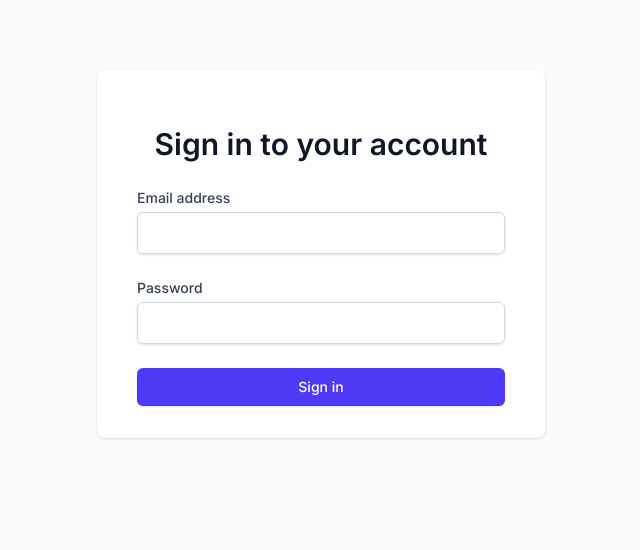
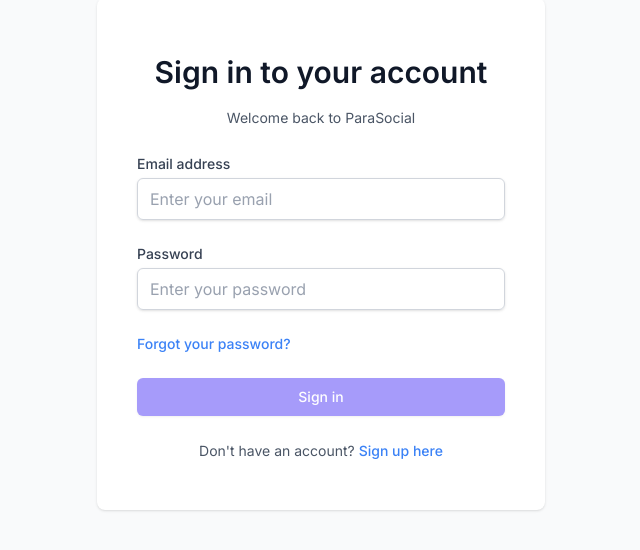
Before and after one commit to orbithammer/parasocial, a Next.js app in the folder frontend/: page /login in a window 1280 px wide. Shown: the part 146-696 px from the top of the page, without its empty margins (319-959 px from the left). Built offline with nearby package versions, Linux system fonts and the light colour scheme.

Commit message:
loginPage doesn't nav to /dashboard

```diff
--- a/frontend/src/app/login/page.tsx
+++ b/frontend/src/app/login/page.tsx
@@ -1,21 +1,84 @@
 // frontend/src/app/login/page.tsx
-// Version: 1.1.0
-// Simple login page without external dependencies to fix 500 error
+// Version: 2.0.0
+// Complete login page with authentication and navigation
 
 'use client'
 
 import { useState } from 'react'
-import { useAuth } from '@/contexts/AuthContext'
+import { useRouter } from 'next/navigation'
+import Link from 'next/link'
+
+interface LoginResponse {
+  success: boolean
+  data?: {
+    user: {
+      id: string
+      email: string
+      username: string
+      displayName: string
+    }
+    token: string
+  }
+  error?: string
+}
 
 export default function LoginPage(): React.JSX.Element {
-  const [email, setEmail] = useState('')
-  const [password, setPassword] = useState('')
-  const { login, isLoading, error } = useAuth()
+  const router = useRouter()
+  const [formData, setFormData] = useState({
+    email: '',
+    password: ''
+  })
+  const [isLoading, setIsLoading] = useState(false)
+  const [error, setError] = useState('')
+
+  const handleInputChange = (e: React.ChangeEvent<HTMLInputElement>) => {
+    const { name, value } = e.target
+    setFormData(prev => ({ ...prev, [name]: value }))
+    if (error) setError('') // Clear error when user types
+  }
 
   const handleSubmit = async (e: React.FormEvent) => {
     e.preventDefault()
-    await login(email, password)
+    setIsLoading(true)
+    setError('')
+
+    try {
+      const response = await fetch('http://localhost:3001/auth/login', {
+        method: 'POST',
+        headers: {
+          'Content-Type': 'application/json',
+        },
+        body: JSON.stringify({
+          email: formData.email,
+          password: formData.password
+        }),
+      })
+
+      const result: LoginResponse = await response.json()
+
+      if (response.ok && result.success && result.data) {
+        // Set cookie that middleware expects
+        document.cookie = `auth-token=${result.data.token}; path=/; max-age=86400; secure=false; samesite=lax`
+
+        // Store in localStorage too
+        localStorage.setItem('authToken', result.data.token)
+        localStorage.setItem('user', JSON.stringify(result.data.user))
+
+        // Navigate to dashboard
+        router.push('/dashboard')
+      } else {
+        setError(result.error || 'Login failed. Please check your credentials.')
+      }
+
+    } catch (networkError) {
+      setError('Unable to connect to server. Please try again.')
+      console.error('Login error:', networkError)
+    } finally {
+      setIsLoading(false)
+    }
   }
+
+  const isFormValid = formData.email && formData.password
 
   return (
     <div className="min-h-screen bg-gray-50 flex flex-col justify-center py-12 sm:px-6 lg:px-8">
@@ -26,15 +89,18 @@ export default function LoginPage(): React.JSX.Element {
               <h2 className="mt-6 text-center text-3xl font-extrabold text-gray-900">
                 Sign in to your account
               </h2>
+              <p className="mt-2 text-center text-sm text-gray-600">
+                Welcome back to ParaSocial
+              </p>
             </div>
 
             {error && (
-              <div className="bg-red-50 border border-red-200 text-red-700 px-4 py-3 rounded">
-                {error}
+              <div className="bg-red-50 border border-red-200 text-red-700 px-4 py-3 rounded relative">
+                <span className="block sm:inline">{error}</span>
               </div>
             )}
 
-            <form className="space-y-6" onSubmit={handleSubmit}>
+            <form className="space-y-6" onSubmit={handleSubmit} noValidate>
               <div>
                 <label htmlFor="email" className="block text-sm font-medium text-gray-700">
                   Email address
@@ -46,9 +112,11 @@ export default function LoginPage(): React.JSX.Element {
                     type="email"
                     autoComplete="email"
                     required
-                    value={email}
-                    onChange={(e) => setEmail(e.target.value)}
-                    className="appearance-none block w-full px-3 py-2 border border-gray-300 rounded-md shadow-sm placeholder-gray-400 focus:outline-none focus:ring-indigo-500 focus:border-indigo-500"
+                    value={formData.email}
+                    onChange={handleInputChange}
+                    disabled={isLoading}
+                    className="appearance-none block w-full px-3 py-2 border border-gray-300 rounded-md shadow-sm placeholder-gray-400 text-gray-900 focus:outline-none focus:ring-indigo-500 focus:border-indigo-500"
+                    placeholder="Enter your email"
                   />
                 </div>
               </div>
@@ -64,23 +132,60 @@ export default function LoginPage(): React.JSX.Element {
                     type="password"
                     autoComplete="current-password"
                     required
-                    value={password}
-                    onChange={(e) => setPassword(e.target.value)}
-                    className="appearance-none block w-full px-3 py-2 border border-gray-300 rounded-md shadow-sm placeholder-gray-400 focus:outline-none focus:ring-indigo-500 focus:border-indigo-500"
+                    value={formData.password}
+                    onChange={handleInputChange}
+                    disabled={isLoading}
+                    className="appearance-none block w-full px-3 py-2 border border-gray-300 rounded-md shadow-sm placeholder-gray-400 text-gray-900 focus:outline-none focus:ring-indigo-500 focus:border-indigo-500"
+                    placeholder="Enter your password"
                   />
+                </div>
+              </div>
+
+              <div className="flex items-center justify-between">
+                <div className="text-sm">
+                  <Link
+                    href="/forgot-password"
+                    className="font-medium text-indigo-600 hover:text-indigo-500"
+                  >
+                    Forgot your password?
+                  </Link>
                 </div>
               </div>
 
               <div>
                 <button
                   type="submit"
-                  disabled={isLoading}
-                  className="w-full flex justify-center py-2 px-4 border border-transparent rounded-md shadow-sm text-sm font-medium text-white bg-indigo-600 hover:bg-indigo-700 focus:outline-none focus:ring-2 focus:ring-offset-2 focus:ring-indigo-500 disabled:opacity-50"
+                  disabled={!isFormValid || isLoading}
+                  className="w-full flex justify-center py-2 px-4 border border-transparent rounded-md shadow-sm text-sm font-medium text-white bg-indigo-600 hover:bg-indigo-700 focus:outline-none focus:ring-2 focus:ring-offset-2 focus:ring-indigo-500 disabled:opacity-50 disabled:cursor-not-allowed"
                 >
-                  {isLoading ? 'Signing in...' : 'Sign in'}
+                  {isLoading ? (
+                    <>
+                      <svg className="animate-spin -ml-1 mr-3 h-4 w-4 text-white" xmlns="http://www.w3.org/2000/svg" fill="none" viewBox="0 0 24 24">
+                        <circle className="opacity-25" cx="12" cy="12" r="10" stroke="currentColor" strokeWidth="4"></circle>
+                        <path className="opacity-75" fill="currentColor" d="m4 12a8 8 0 018-8V0C5.373 0 0 5.373 0 12h4zm2 5.291A7.962 7.962 0 014 12H0c0 3.042 1.135 5.824 3 7.938l3-2.647z"></path>
+                      </svg>
+                      Signing in...
+                    </>
+                  ) : (
+                    'Sign in'
+                  )}
                 </button>
               </div>
             </form>
+
+            <div className="mt-6">
+              <div className="text-center">
+                <p className="text-sm text-gray-600">
+                  Don't have an account?{' '}
+                  <Link
+                    href="/register"
+                    className="font-medium text-indigo-600 hover:text-indigo-500"
+                  >
+                    Sign up here
+                  </Link>
+                </p>
+              </div>
+            </div>
           </div>
         </div>
       </div>
@@ -89,5 +194,5 @@ export default function LoginPage(): React.JSX.Element {
 }
 
 // frontend/src/app/login/page.tsx
-// Version: 1.1.0
-// Simple login page without external dependencies to fix 500 error
+// Version: 2.0.0
+// Complete login page with authentication and navigation
--- a/frontend/src/components/auth/RegisterComponent.tsx
+++ b/frontend/src/components/auth/RegisterComponent.tsx
@@ -1,3 +1,7 @@
+// frontend/src/components/auth/RegisterComponent.tsx
+// Version: 1.2.0
+// Fixed: Updated API base URL to match backend route mounting at /api/auth
+
 'use client'
 
 import { useState } from 'react'
@@ -63,7 +67,7 @@ interface RegisterComponentProps {
  *
  * @param onRegisterSuccess - Callback fired when registration succeeds
  * @param onRegisterError - Callback fired when registration fails
- * @param apiBaseUrl - Base URL for API calls (defaults to /api/v1)
+ * @param apiBaseUrl - Base URL for API calls (defaults to backend with /api prefix)
  */
 export default function RegisterComponent({
   onRegisterSuccess,
@@ -87,7 +91,7 @@ export default function RegisterComponent({
   /**
    * Handle input field changes
    * Updates form state when user types in any field
-   * FIXED: Properly remove field errors instead of setting empty strings
+   * Removes field errors when user starts typing
    */
   const handleInputChange = (event: React.ChangeEvent<HTMLInputElement>) => {
     const { name, value } = event.target
@@ -102,7 +106,7 @@ export default function RegisterComponent({
       setError(null)
     }
 
-    // FIXED: Remove field error entirely instead of setting empty string
+    // Remove field error entirely instead of setting empty string
     if (fieldErrors[name]) {
       setFieldErrors(prev => {
         const newErrors = { ...prev }
@@ -132,7 +136,6 @@ export default function RegisterComponent({
   /**
    * Validate form fields client-side
    * Returns true if form is valid, false otherwise
- * FIXED: Complete validation with all required rules
    */
   const validateForm = (): boolean => {
     const errors: Record<string, string> = {}
@@ -150,7 +153,7 @@ const validateForm = (): boolean => {
       errors.username = 'Username can only contain letters, numbers, and underscores'
     }
 
-  // Password validation - FIXED: Complete priority-based validation
+    // Password validation - Complete priority-based validation
     if (formData.password.length < 8) {
       errors.password = 'Password must be at least 8 characters'
     } else if (!/(?=.*[a-z])/.test(formData.password)) {
@@ -166,7 +169,7 @@ const validateForm = (): boolean => {
       errors.confirmPassword = 'Passwords do not match'
     }
 
-  // FIXED: Set the errors object completely (this clears any previous errors)
+    // Set the errors object completely (this clears any previous errors)
     setFieldErrors(errors)
     return Object.keys(errors).length === 0
   }
@@ -198,7 +201,7 @@ const validateForm = (): boolean => {
         displayName: formData.displayName.trim() || formData.username
       }
 
-      // Call backend AuthController register endpoint
+      // Call backend AuthController register endpoint at /api/auth/register
       const response = await fetch(`${apiBaseUrl}/auth/register`, {
         method: 'POST',
         headers: {
@@ -232,37 +235,22 @@ const validateForm = (): boolean => {
     }
   }
 
-  /**
-   * Check if form is valid for submission
-   * FIXED: Check for actual error values, not just object keys
-   */
-  const isFormValid =
-  !isLoading && (
-    formData.email.trim() !== '' &&
-    formData.username.trim() !== '' &&
-    formData.password.trim() !== '' &&
-    formData.confirmPassword.trim() !== '' &&
-    Object.keys(fieldErrors).length === 0
-  )
-
-  /**
-   * Get field error message for display
-   * FIXED: Return error only if it's not empty
-   */
-  const getFieldError = (fieldName: string): string | null => {
-    const error = fieldErrors[fieldName]
-    return error && error.trim() !== '' ? error : null
-  }
-
   return (
-    <section className="register-container">
+    <div className="register-container">
+      <div className="register-card">
         <header className="register-header">
           <h1>Create Account</h1>
-        <p>Join ParaSocial and start sharing your content</p>
+          <p>Join ParaSocial and start sharing your thoughts with the world</p>
         </header>
 
+        {error && (
+          <div className="error-message" role="alert">
+            {error}
+          </div>
+        )}
+
         <form onSubmit={handleSubmit} className="register-form" noValidate>
-        {/* Email input field */}
+          {/* Email Field */}
           <div className="form-group">
             <label htmlFor="email" className="form-label">
               Email Address
@@ -273,20 +261,20 @@ const validateForm = (): boolean => {
               type="email"
               value={formData.email}
               onChange={handleInputChange}
-            className={`form-input ${getFieldError('email') ? 'form-input-error' : ''}`}
               placeholder="Enter your email"
+              className={`form-input ${fieldErrors.email ? 'error' : ''}`}
               required
               autoComplete="email"
-            disabled={isLoading}
+              aria-describedby={fieldErrors.email ? 'email-error' : undefined}
             />
-          {getFieldError('email') && (
-            <span className="field-error" role="alert">
-              {getFieldError('email')}
-            </span>
+            {fieldErrors.email && (
+              <div id="email-error" className="field-error" role="alert">
+                {fieldErrors.email}
+              </div>
             )}
           </div>
 
-        {/* Username input field */}
+          {/* Username Field */}
           <div className="form-group">
             <label htmlFor="username" className="form-label">
               Username
@@ -297,23 +285,23 @@ const validateForm = (): boolean => {
               type="text"
               value={formData.username}
               onChange={handleInputChange}
-            className={`form-input ${getFieldError('username') ? 'form-input-error' : ''}`}
               placeholder="Choose a username"
+              className={`form-input ${fieldErrors.username ? 'error' : ''}`}
               required
               autoComplete="username"
-            disabled={isLoading}
+              aria-describedby={fieldErrors.username ? 'username-error' : undefined}
             />
-          {getFieldError('username') && (
-            <span className="field-error" role="alert">
-              {getFieldError('username')}
-            </span>
+            {fieldErrors.username && (
+              <div id="username-error" className="field-error" role="alert">
+                {fieldErrors.username}
+              </div>
             )}
           </div>
 
-        {/* Display name input field */}
+          {/* Display Name Field */}
           <div className="form-group">
             <label htmlFor="displayName" className="form-label">
-            Display Name (Optional)
+              Display Name <span className="optional">(Optional)</span>
             </label>
             <input
               id="displayName"
@@ -321,14 +309,13 @@ const validateForm = (): boolean => {
               type="text"
               value={formData.displayName}
               onChange={handleInputChange}
+              placeholder="How should others see your name?"
               className="form-input"
-            placeholder="How should others see your name?"
               autoComplete="name"
-            disabled={isLoading}
             />
           </div>
 
-        {/* Password input field */}
+          {/* Password Field */}
           <div className="form-group">
             <label htmlFor="password" className="form-label">
               Password
@@ -339,20 +326,20 @@ const validateForm = (): boolean => {
               type="password"
               value={formData.password}
               onChange={handleInputChange}
-            className={`form-input ${getFieldError('password') ? 'form-input-error' : ''}`}
               placeholder="Create a strong password"
+              className={`form-input ${fieldErrors.password ? 'error' : ''}`}
               required
               autoComplete="new-password"
-            disabled={isLoading}
+              aria-describedby={fieldErrors.password ? 'password-error' : undefined}
             />
-          {getFieldError('password') && (
-            <span className="field-error" role="alert">
-              {getFieldError('password')}
-            </span>
+            {fieldErrors.password && (
+              <div id="password-error" className="field-error" role="alert">
+                {fieldErrors.password}
+              </div>
             )}
           </div>
 
-        {/* Confirm password input field */}
+          {/* Confirm Password Field */}
           <div className="form-group">
             <label htmlFor="confirmPassword" className="form-label">
               Confirm Password
@@ -363,63 +350,42 @@ const validateForm = (): boolean => {
               type="password"
               value={formData.confirmPassword}
               onChange={handleInputChange}
-            className={`form-input ${getFieldError('confirmPassword') ? 'form-input-error' : ''}`}
               placeholder="Confirm your password"
+              className={`form-input ${fieldErrors.confirmPassword ? 'error' : ''}`}
               required
               autoComplete="new-password"
-            disabled={isLoading}
+              aria-describedby={fieldErrors.confirmPassword ? 'confirm-password-error' : undefined}
             />
-          {getFieldError('confirmPassword') && (
-            <span className="field-error" role="alert">
-              {getFieldError('confirmPassword')}
-            </span>
+            {fieldErrors.confirmPassword && (
+              <div id="confirm-password-error" className="field-error" role="alert">
+                {fieldErrors.confirmPassword}
+              </div>
             )}
           </div>
 
-        {/* General error message display */}
-        {error && (
-          <div className="error-message" role="alert" aria-live="polite">
-            <span className="error-icon">⚠️</span>
-            <span className="error-text">{error}</span>
-          </div>
-        )}
-
-        {/* Submit button */}
+          {/* Submit Button */}
           <button
             type="submit"
-          className="submit-button"
-          disabled={!isFormValid || isLoading}
-          aria-label={isLoading ? 'Creating account...' : 'Create your account'}
+            className={`submit-button ${isLoading ? 'loading' : ''}`}
+            disabled={isLoading}
           >
-          {isLoading ? (
-            <>
-              <span className="loading-spinner" aria-hidden="true">⟳</span>
-              <span>Creating Account...</span>
-            </>
-          ) : (
-            'Create Account'
-          )}
+            {isLoading ? 'Creating Your Account...' : 'Create Your Account'}
           </button>
         </form>
 
-      {/* Additional help links */}
         <footer className="register-footer">
-        <div className="login-prompt">
+          <p>
             Already have an account?{' '}
             <a href="/login" className="login-link">
               Sign in here
             </a>
+          </p>
+        </footer>
       </div>
-
-        <div className="legal-links">
-          <span className="legal-text">
-            By creating an account, you agree to our{' '}
-            <a href="/terms" className="legal-link">Terms of Service</a>
-            {' '}and{' '}
-            <a href="/privacy" className="legal-link">Privacy Policy</a>
-          </span>
     </div>
-      </footer>
-    </section>
   )
 }
+
+// frontend/src/components/auth/RegisterComponent.tsx
+// Version: 1.2.0
+// Fixed: Updated API base URL to match backend route mounting at /api/auth
```
Also changed, not shown: frontend/src/app/register/page.tsx (+6 -2 lines), 2 other files (tests, documents, lock files or other folders). Lines whose indentation alone changed are shown as unchanged.
